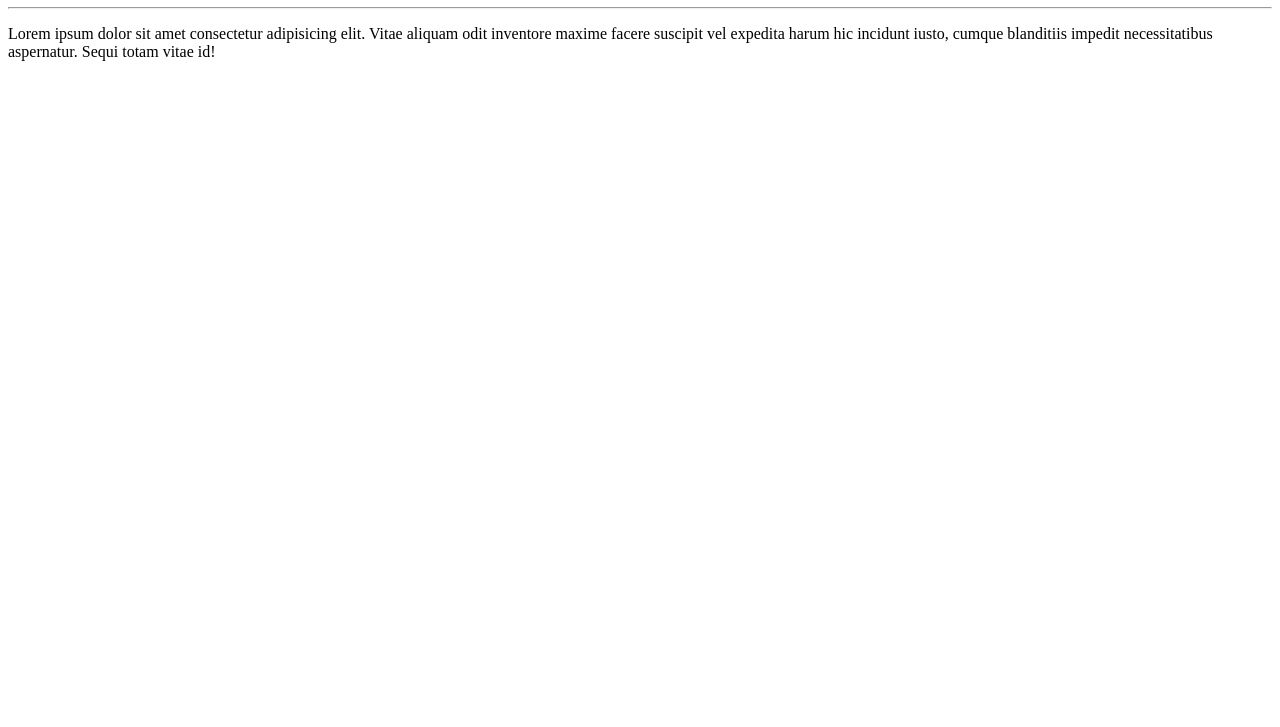
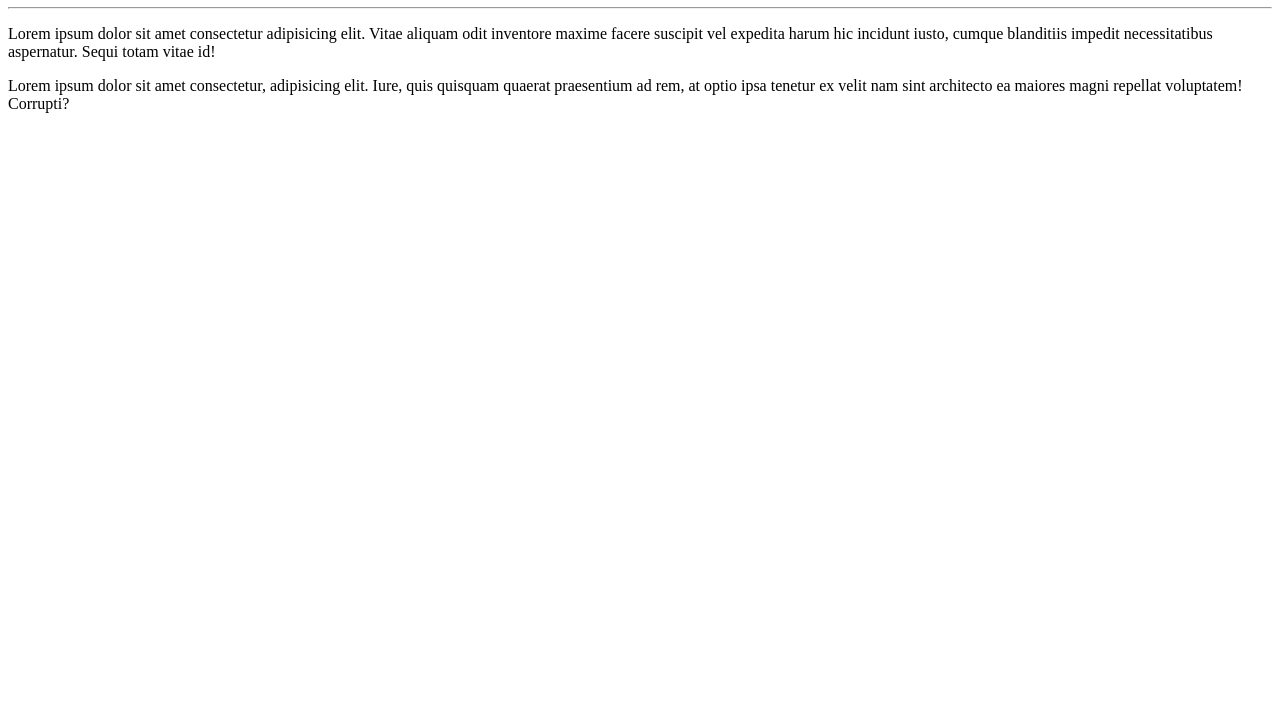
Before and after one commit to ericafslaurenti/Ol--Mundo, a plain HTML site: page site-exemplo/index.html in a window 1280 px wide. Shown: the part 73-800 px from the top of the page. Drawn offline with Linux system fonts and the light colour scheme.

Commit message:
adicionei um parágrafo

```diff
--- a/site-exemplo/index.html
+++ b/site-exemplo/index.html
@@ -10,6 +10,7 @@
     <h1>Olá, Mundo!</h1>
     <hr>
     <p>Lorem ipsum dolor sit amet consectetur adipisicing elit. Vitae aliquam odit inventore maxime facere suscipit vel expedita harum hic incidunt iusto, cumque blanditiis impedit necessitatibus aspernatur. Sequi totam vitae id!</p>
+    <p>Lorem ipsum dolor sit amet consectetur, adipisicing elit. Iure, quis quisquam quaerat praesentium ad rem, at optio ipsa tenetur ex velit nam sint architecto ea maiores magni repellat voluptatem! Corrupti?</p>
 
 </body>
 </html>
```
